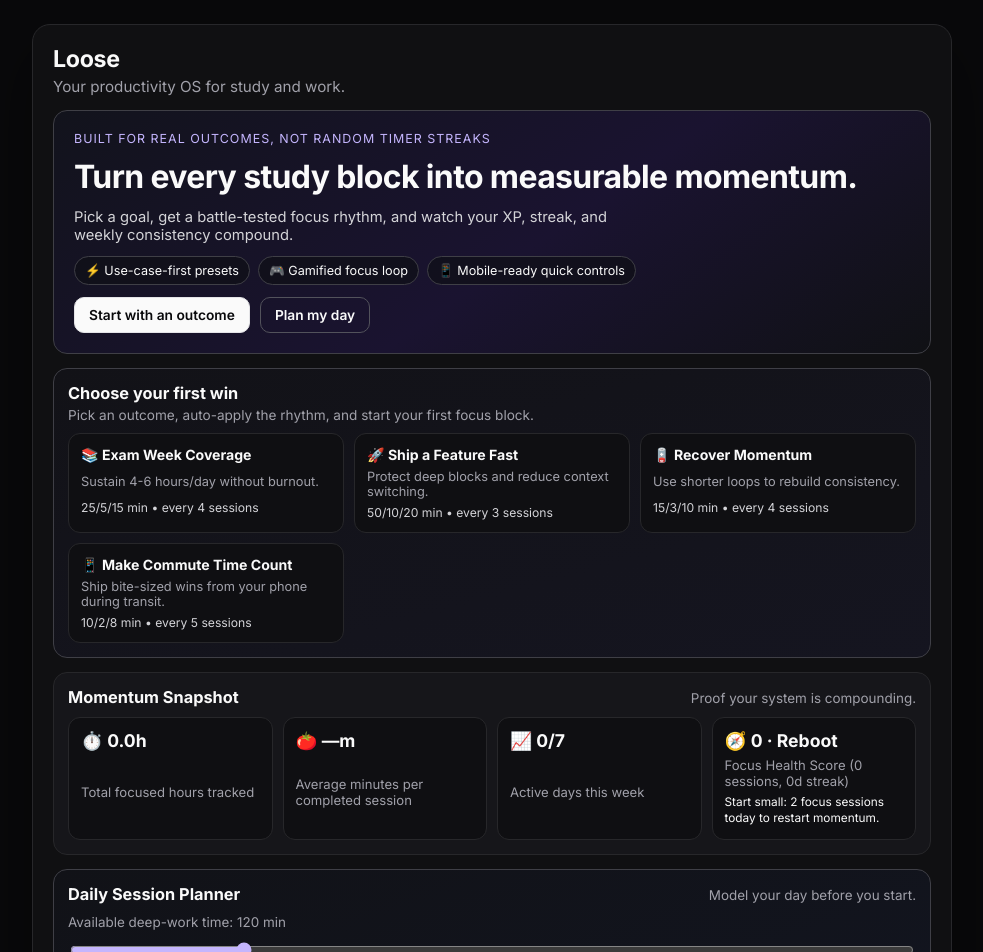
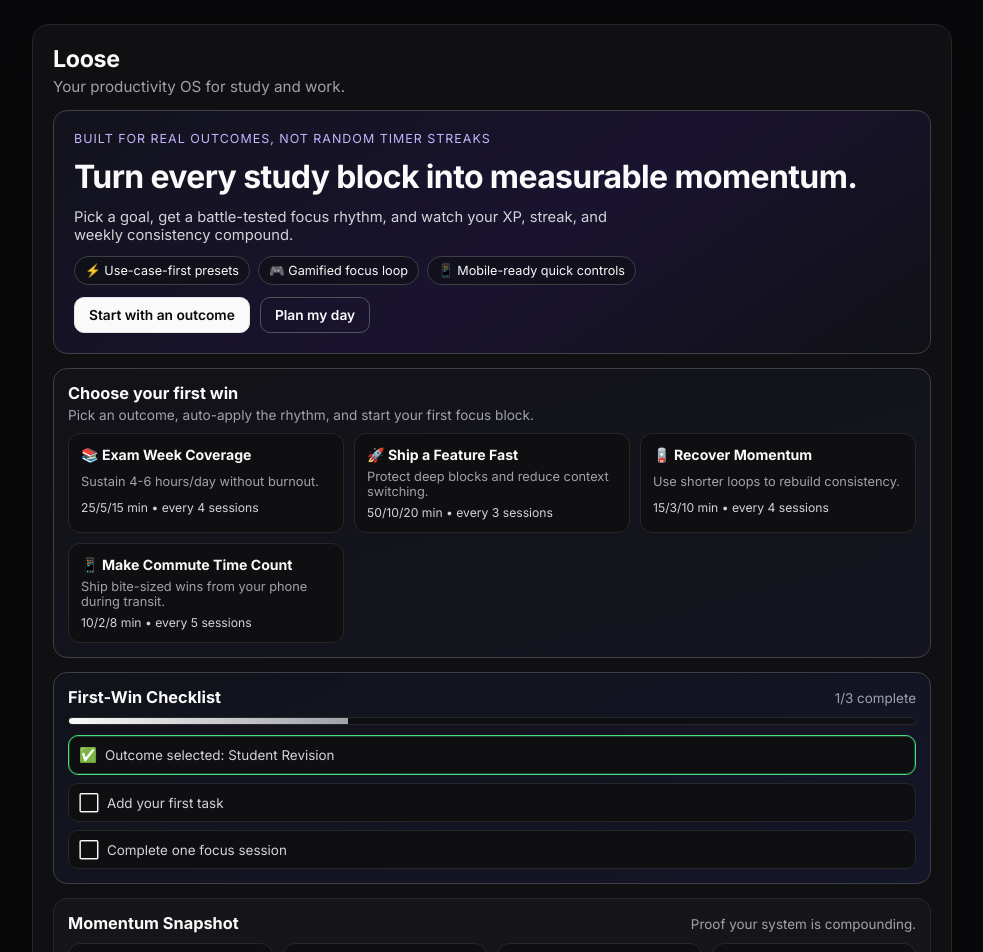
Before and after one commit to dhyoprd/pomodoro-glass, a Next.js app: page / in a window 1280 px wide. Shown: the top 952 px of the page, without its empty margins (148-1131 px from the left). Built offline with nearby package versions, Linux system fonts and the light colour scheme.

Commit message:
feat: add first-win onboarding checklist with progress

```diff
--- a/src/app/globals.css
+++ b/src/app/globals.css
@@ -180,6 +180,67 @@ section {
 .quick-onboarding-card:hover {
   border-color: #71717a;
   background: #18181f;
+}
+
+.onboarding-progress {
+  display: grid;
+  gap: 10px;
+  border-color: #3f3f46;
+  background: linear-gradient(155deg, #11131a 0%, #141629 100%);
+}
+
+.onboarding-progress-head {
+  display: flex;
+  justify-content: space-between;
+  align-items: baseline;
+  gap: 8px;
+  flex-wrap: wrap;
+}
+
+.onboarding-progress-head h2 {
+  margin: 0;
+  font-size: 1.02rem;
+}
+
+.onboarding-progress-head span {
+  color: var(--muted);
+  font-size: 0.84rem;
+}
+
+.onboarding-progress ul {
+  margin: 0;
+  padding: 0;
+  list-style: none;
+  display: grid;
+  gap: 8px;
+}
+
+.onboarding-progress li {
+  display: flex;
+  align-items: center;
+  gap: 8px;
+  background: #0f0f12;
+  border: 1px solid var(--line);
+  border-radius: 10px;
+  padding: 10px;
+}
+
+.onboarding-progress li.done {
+  border-color: #4ade80;
+  box-shadow: inset 0 0 0 1px rgba(74, 222, 128, 0.25);
+}
+
+.onboarding-progress li strong {
+  font-size: 0.9rem;
+}
+
+.onboarding-progress li span {
+  color: #d4d4d8;
+  font-size: 0.84rem;
+}
+
+.onboarding-progress-bar {
+  background: linear-gradient(90deg, #4ade80, #22d3ee);
 }
 
 .momentum {
--- a/src/ui/PomodoroApp.tsx
+++ b/src/ui/PomodoroApp.tsx
@@ -144,6 +144,39 @@ export function PomodoroApp() {
 
   const showQuickOnboarding = state.stats.completed === 0 && state.tasks.length === 0;
 
+  const onboardingChecklist = useMemo(() => {
+    const items = [
+      {
+        id: 'outcome',
+        label: activePreset
+          ? `Outcome selected: ${activePreset.name}`
+          : 'Pick a use-case blueprint',
+        done: Boolean(activePreset),
+      },
+      {
+        id: 'task',
+        label: state.tasks.length
+          ? `Task captured: ${state.tasks[0]?.text ?? 'Ready'}`
+          : 'Add your first task',
+        done: state.tasks.length > 0,
+      },
+      {
+        id: 'focus',
+        label: state.stats.completed
+          ? `First focus win complete (${state.stats.completed} total)`
+          : 'Complete one focus session',
+        done: state.stats.completed > 0,
+      },
+    ];
+
+    const completed = items.filter((item) => item.done).length;
+    return {
+      items,
+      completed,
+      percent: Math.round((completed / items.length) * 100),
+    };
+  }, [activePreset, state.stats.completed, state.tasks]);
+
   const applyPreset = (preset: UseCasePreset) => {
     controller.updateSettings(preset.settings);
     setSettingsForm({
@@ -212,6 +245,24 @@ export function PomodoroApp() {
           </div>
         </section>
       ) : null}
+
+      <section className="onboarding-progress" aria-label="First-win onboarding progress">
+        <div className="onboarding-progress-head">
+          <h2>First-Win Checklist</h2>
+          <span>{onboardingChecklist.completed}/{onboardingChecklist.items.length} complete</span>
+        </div>
+        <div className="progress-wrap" aria-hidden="true">
+          <div className="progress-bar onboarding-progress-bar" style={{ width: `${onboardingChecklist.percent}%` }} />
+        </div>
+        <ul>
+          {onboardingChecklist.items.map((item) => (
+            <li key={item.id} className={item.done ? 'done' : ''}>
+              <strong>{item.done ? '✅' : '⬜'}</strong>
+              <span>{item.label}</span>
+            </li>
+          ))}
+        </ul>
+      </section>
 
       <section className="momentum" aria-label="Momentum snapshot">
         <div className="momentum-head">
```
